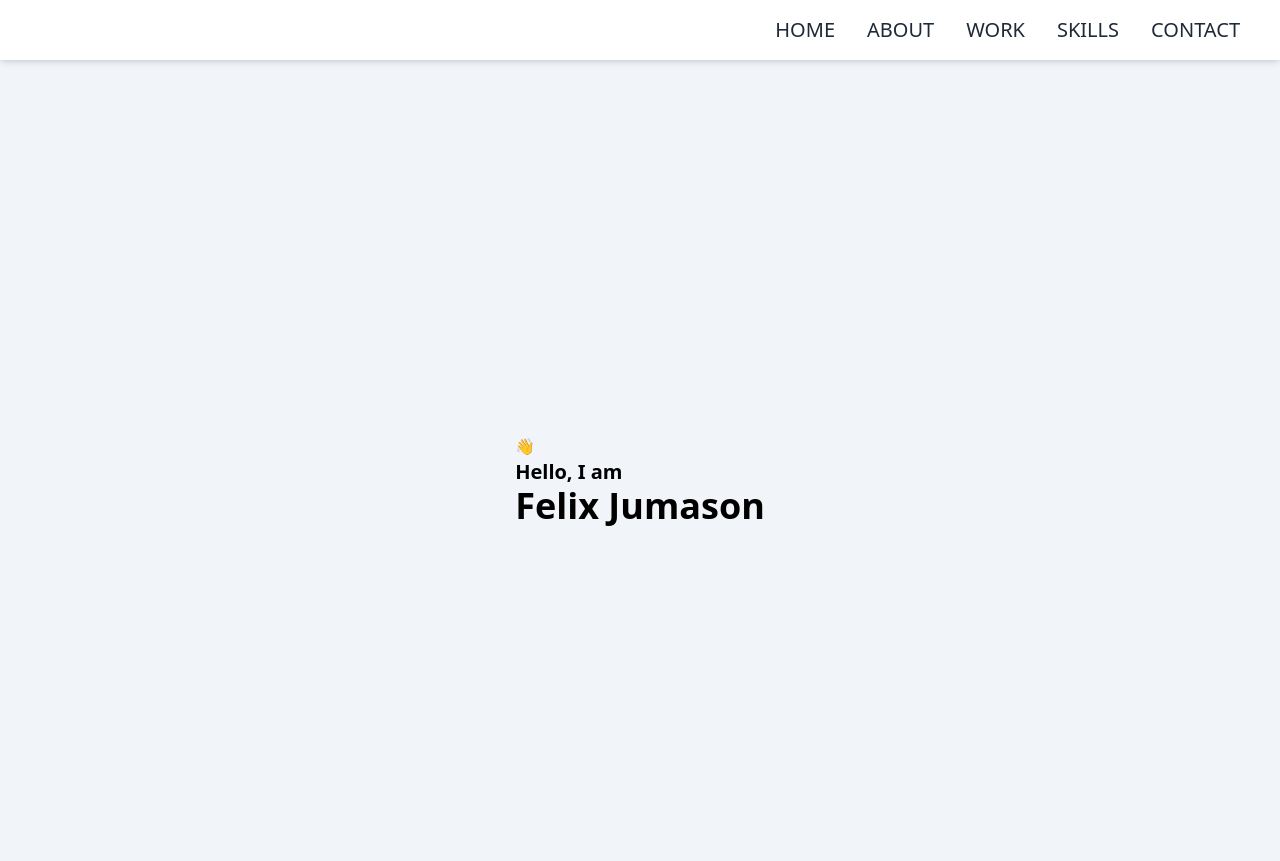
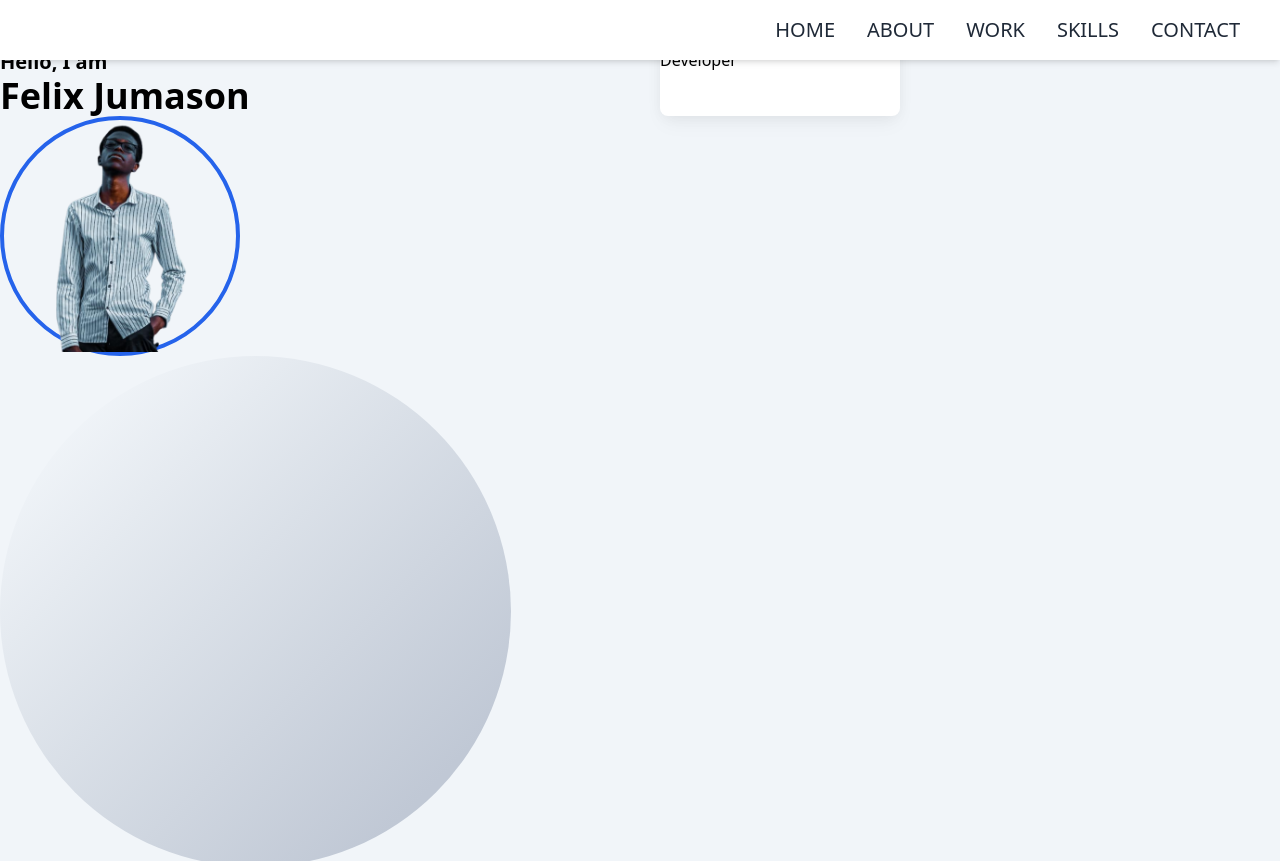
Before and after one commit to Blackie360/blackie-portfolio, a React (Create React App) app in the folder frontend_react/: page / in a window 1280 px wide. Shown: the top 861 px of the page. Built offline with nearby package versions, Linux system fonts and the light colour scheme.

Commit message:
styling hero

```diff
--- a/frontend_react/src/container/Header.jsx
+++ b/frontend_react/src/container/Header.jsx
@@ -9,64 +9,69 @@ const scaleVariants = {
     transition: {
       duration: 1,
       ease: 'easeInOut',
-  }
-}
-}
+    },
+  },
+};
 
 const Header = () => {
   return (
-    <div className='pt-16 bg-slate-100'>
+    <div className='pt-2 bg-slate-100'>
       <motion.div
-        whileInView={{ x: [-100, 0], opacity: [0, 1] }}
+        className='transform translate-x-[-100%] opacity-0'
+        animate={{ x: 0, opacity: 1 }}
         transition={{ duration: 1 }}
       >
-        <div className=''>
-          <div className='flex items-center justify-center h-screen'>
+        <div className='grid grid-cols-1 sm:grid-cols-2 gap-10'>
+          <div className=' '>
             <div>
-              <span>👋</span>
+              <span role='img' aria-label='Wave emoji'>
+                👋
+              </span>
               <div>
                 <p className='text-xl font-semibold'>Hello, I am</p>
                 <h1 className='text-4xl font-bold'>Felix Jumason</h1>
               </div>
             </div>
           </div>
-          <div className="w-full p-4 shadow-md lg:max-w-lg rounded-full place-items-end ">
-  <div className="card-header">
+          <div className='block max-w-[15rem] rounded-lg bg-white text-left shadow-[0_2px_15px_-3px_rgba(0,0,0,0.07),0_10px_20px_-2px_rgba(0,0,0,0.04)] dark:bg-neutral-700'>
+            <div className='card-header'>
               <h2>Web UI</h2>
               <h2>Developer</h2>
             </div>
-
           </div>
         </div>
       </motion.div>
       <motion.div
-        whileInView={{ opacity: [0, 1] }}
+        className='profile relative'
+        animate={{ opacity: 1 }}
+        initial={{ opacity: 0 }}
         transition={{ duration: 0.5, delayChildren: 0.5 }}
-        className='profile'
       >
-        <img src={images.phelix} alt='phelix' className='rounded-full w-32 h-32' />
+        <div className='h-60 w-60 rounded-full border-4 border-blue-600'>
+
+          <img src={images.phelix} alt='phelix' className='' />
+        </div>
       </motion.div>
       <motion.img
-      whileInView={{scale: [0, 1]}}
-      transition={{ duration: 1, ease: 'easeInOut'}}
         src={images.circle}
-      className='ovarlay'
+        className='overlay'
+        animate={{ scale: 1 }}
+        initial={{ scale: 0 }}
+        transition={{ duration: 1, ease: 'easeInOut' }}
       />
       <motion.div
         variants={scaleVariants}
-      whileInView={scaleVariants.whileInView}
+        animate='whileInView'
         className='circles'
       >
-        {[images.cpp, images.js, images.css, ].map((circle, index) => (
-          <div key={`cirle-index
-          `}>
+        {[images.cpp, images.js, images.css].map((circle, index) => (
+          <div key={`circle-${index}`}>
             <img src={circle} alt='circle' className='w-16 h-16' />
-
           </div>
         ))}
-
       </motion.div>
     </div>
   );
 };
+
 export default Header;
```
Lines whose indentation alone changed are shown as unchanged.
